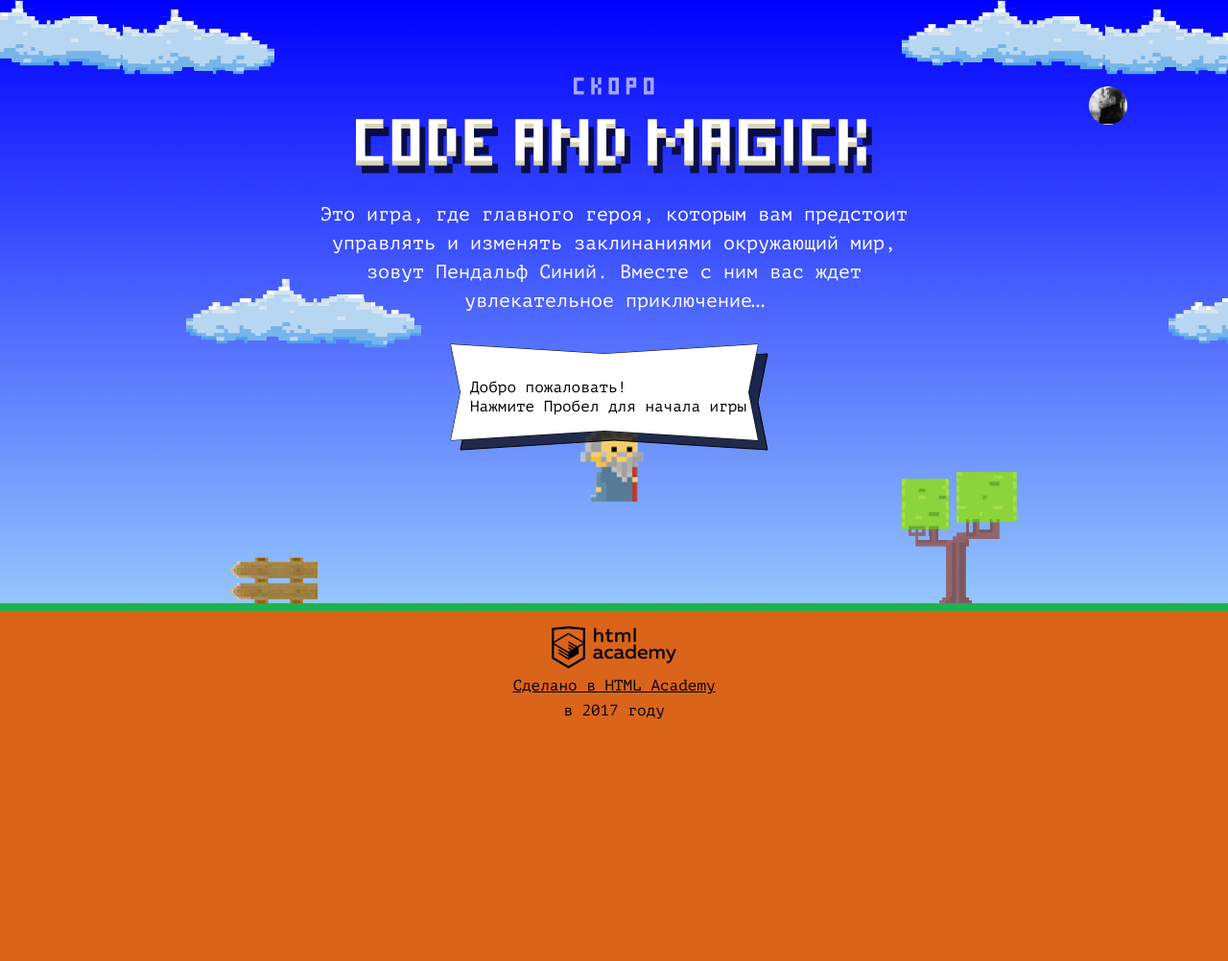
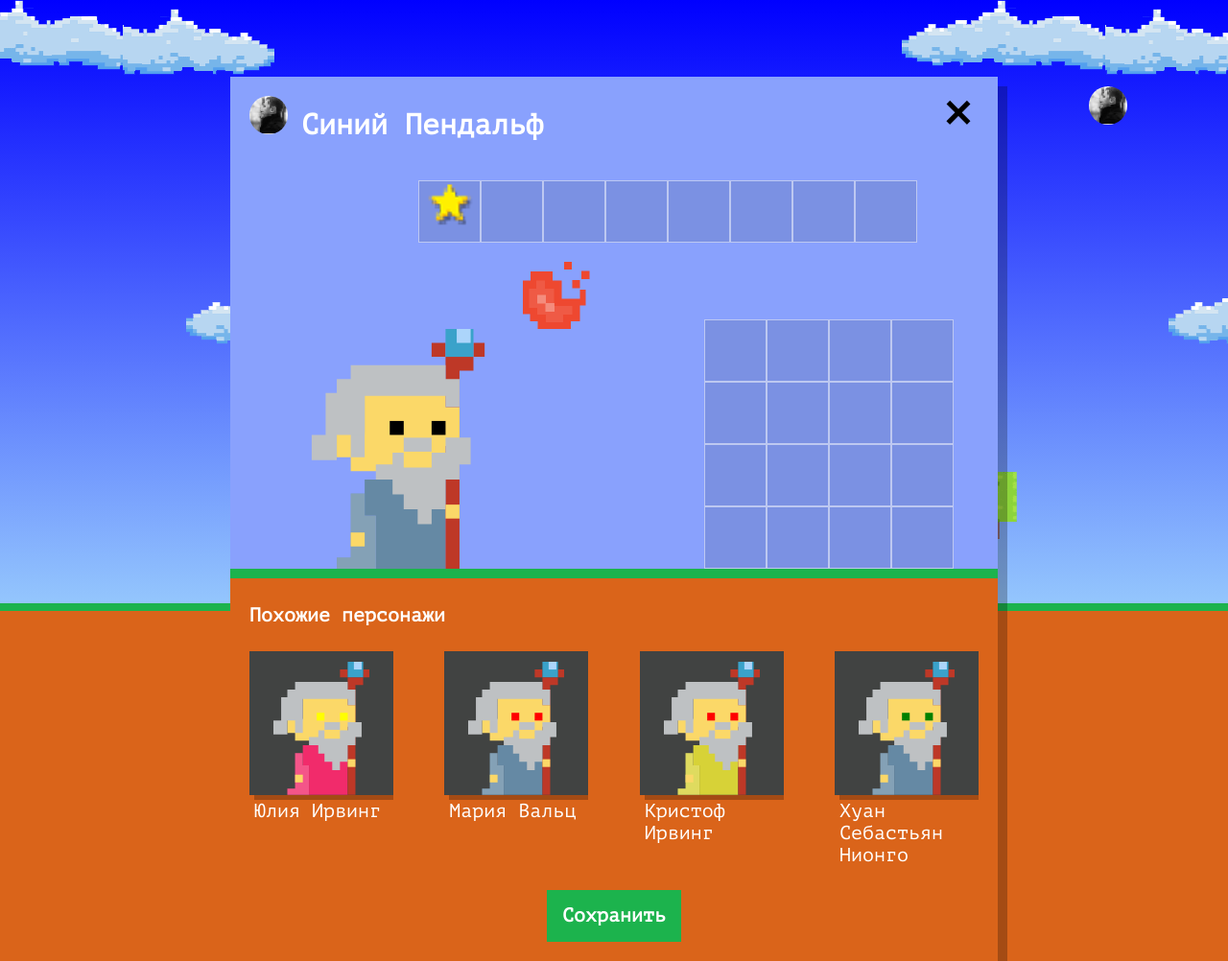
Before and after one commit to EfimovKirill/1270399-code-and-magick-21, a website: page index.html in a window 1280 px wide. Shown: the whole page at 96% size. Before the commit the page ends 800 px from the top, so only its background shows below. Drawn offline with Linux system fonts and the light colour scheme.

Commit message:
Добавляет окно настройки персонажа

```diff
--- a/index.html
+++ b/index.html
@@ -201,6 +201,7 @@
     return gameFieldHeight / 3;
   }
 </script>
+<script src="js/setup.js"></script>
 <script src="js/stat.js"></script>
 <script src="js/game.js"></script>
 
--- a/js/setup.js
+++ b/js/setup.js
@@ -1,6 +1,6 @@
 'use strict';
 
-let numberOfWizards = 4;
+let wizardNumber = 4;
 let wizardNames = [`Иван`, `Хуан Себастьян`, `Мария`, `Кристоф`, `Виктор`, `Юлия`, `Люпита`, `Вашингтон`];
 let wizardSurnames = [`да Марья`, `Верон`, `Мирабелла`, `Вальц`, `Онопко`, `Топольницкая`, `Нионго`, `Ирвинг`];
 let wizardCoats = [`rgb(101, 137, 164)`, `rgb(241, 43, 107)`, `rgb(146, 100, 161)`, `rgb(56, 159, 117)`, `rgb(215, 210, 55)`, `rgb(0, 0, 0)`];
@@ -32,7 +32,7 @@ let renderWizard = function (wizard) {
 let renderWizardIdentity = function () {
   let fragment = document.createDocumentFragment();
 
-  for (let i = 0; i < numberOfWizards; i++) {
+  for (let i = 0; i < wizardNumber; i++) {
     wizards.push({
       name: wizardNames[getRandomNumber(0, wizardNames.length - 1)] + ` ` + wizardSurnames[getRandomNumber(0, wizardSurnames.length - 1)],
       coatColor: wizardCoats[getRandomNumber(0, wizardCoats.length - 1)],
```
